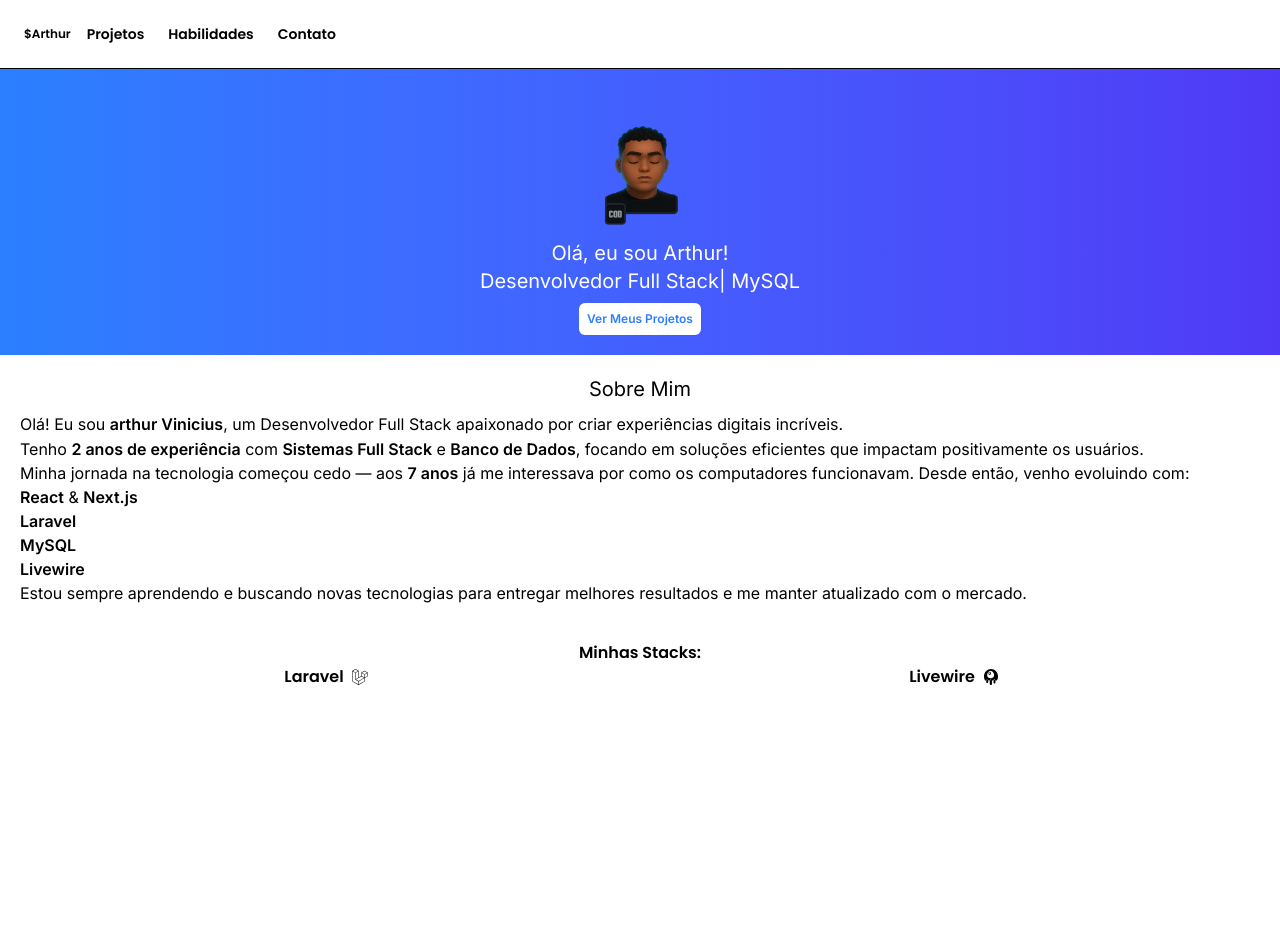
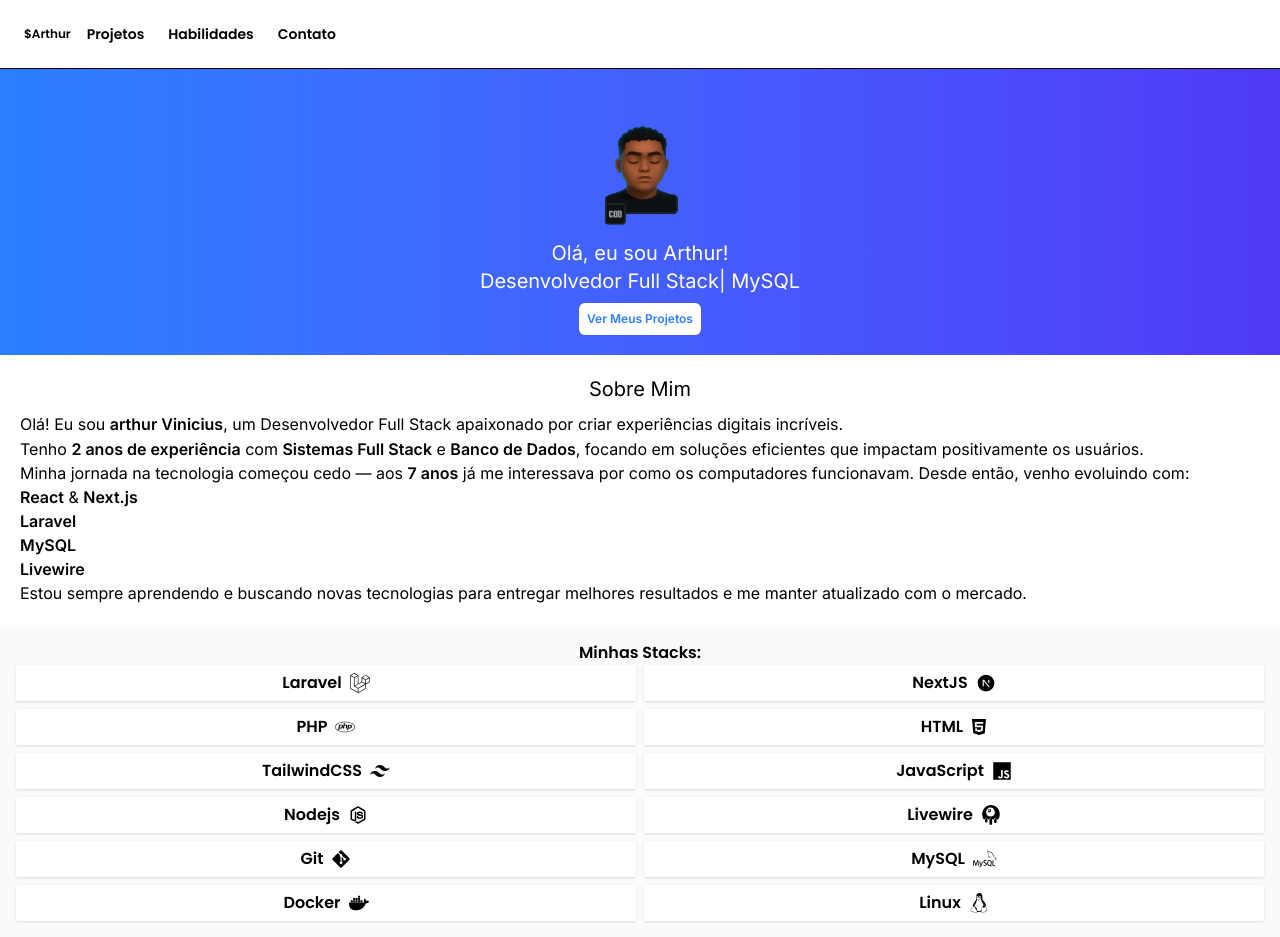
Before and after one commit to Arthurvini17/Meu-Portfolio, a Next.js app: page / in a window 1280 px wide. Before the commit the page ends 800 px from the top, so only its background shows below. Built offline with nearby package versions, Linux system fonts and the light colour scheme.

Commit message:
style: Created view my stacks

```diff
--- a/src/app/components/Stacks.tsx
+++ b/src/app/components/Stacks.tsx
@@ -1,29 +1,115 @@
 import { Poppins } from "next/font/google";
 import { FaLaravel } from "react-icons/fa";
 import { SiLivewire } from "react-icons/si";
-
+import { FaGitAlt } from "react-icons/fa";
+import { SiMysql } from "react-icons/si";
+import { FaPhp } from "react-icons/fa";
+import { FaJs } from "react-icons/fa";
+import { SiDocker } from "react-icons/si";
+import { SiTailwindcss } from "react-icons/si";
+import { SiHtml5 } from "react-icons/si";
+import { SiLinux } from "react-icons/si";
+import { RiNextjsFill } from "react-icons/ri";
+import { IoLogoNodejs } from "react-icons/io5";
 
 const poppins = Poppins({
   weight: ["400", "500", "600"],
   subsets: ["latin"],
 });
 
-
 export default function Stacks() {
   return (
-        <main className={`${poppins.className}  p-4  text-text-primary  font-bold`}>
+    <main className={`${poppins.className}  p-4 bg-slate-50    font-bold`}>
       <div className="flex items-center justify-center">
-                <h1 className="text-text-primary">Minhas Stacks:</h1>
+        <h1 className="">Minhas Stacks:</h1>
       </div>
       <div className="grid items-center grid-cols-2 gap-2 text-center ">
-                <div className="flex items-center justify-center gap-2 bg-bg-secondary ">
-                    <h1 className="text-text-highlight">Laravel</h1>
-                    <span>  <FaLaravel /></span>
+        <div className="flex items-center justify-center gap-2 py-1.5 bg-white  w-full h-full  shadow ">
+          <h1 className="">Laravel</h1>
+          <span className="text-xl">
+            {" "}
+            <FaLaravel />
+          </span>
         </div>
 
-                <div className="flex items-center justify-center gap-2 bg-bg-secondary ">
-                    <h1 className="text-text-highlight">Livewire</h1>
-                    <span> <SiLivewire /> </span>
+        <div className="flex items-center justify-center gap-2 py-1.5 bg-white w-full h-full  shadow ">
+          <h1 className="">NextJS</h1>
+          <span className="text-xl">
+            {" "}
+            <RiNextjsFill />
+          </span>
+        </div>
+
+        <div className="flex items-center py-1.5  justify-center-safe bg-white w-full h-full gap-2   shadow rounded-xs">
+          <h1 className="">PHP </h1>
+          <span className="text-xl ">
+            <FaPhp />
+          </span>
+        </div>
+
+        <div className="flex items-center py-1.5   justify-center gap-2 w-full h-full bg-white  shadow rounded-xs">
+          <h1 className="">HTML </h1>
+          <span className=" ">
+            <SiHtml5 />
+          </span>
+        </div>
+
+        <div className="flex items-center  py-1.5  justify-center gap-2 w-full h-full bg-white  shadow rounded-xs">
+          <h1 className="">TailwindCSS </h1>
+          <span className="text-xl ">
+            <SiTailwindcss />
+          </span>
+        </div>
+
+        <div className="flex items-center   py-1.5 justify-center gap-2 w-full h-full bg-white  shadow rounded-xs">
+          <h1 className="">JavaScript </h1>
+          <span className="text-xl ">
+            <FaJs />
+          </span>
+        </div>
+
+        <div className="flex items-center  py-1.5 justify-center gap-2 w-full h-full bg-white shadow rounded-xs">
+          <h1 className="">Nodejs </h1>
+          <span className="text-xl ">
+            <IoLogoNodejs />
+          </span>
+        </div>
+
+        <div className="flex items-center py-1.5 justify-center gap-2  w-full h-full  bg-white shadow rounded-xs ">
+          <h1 className="">Livewire</h1>
+          <span className="text-xl">
+            <SiLivewire />
+          </span>
+        </div>
+
+        <div className="flex items-center py-1.5 justify-center gap-2 w-full h-full bg-white  shadow rounded-xs">
+          <h1 className="">Git</h1>
+          <span className="text-xl">
+            <FaGitAlt />
+          </span>
+        </div>
+
+        <div className="flex items-center  py-1.5  justify-center gap-2 w-full h-full bg-white shadow rounded-xs">
+
+          <h1 className="">MySQL </h1>
+          <span className=" text-2xl ">
+            <SiMysql />
+          </span>
+
+        </div>
+
+        <div className="flex items-center   py-1.5   justify-center gap-2 w-full h-full bg-white shadow rounded-xs">
+            <h1 className="">Docker </h1>
+            <span className="text-xl ">
+              <SiDocker />
+            </span>
+        </div>
+
+        <div className="flex items-center py-1.5 justify-center gap-2 w-full h-full bg-white shadow rounded-xs">
+          <h1 className="">Linux </h1>
+          <span className="text-xl ">
+            <SiLinux />
+          </span>
         </div>
       </div>
     </main>
```
Lines whose indentation alone changed are shown as unchanged.
